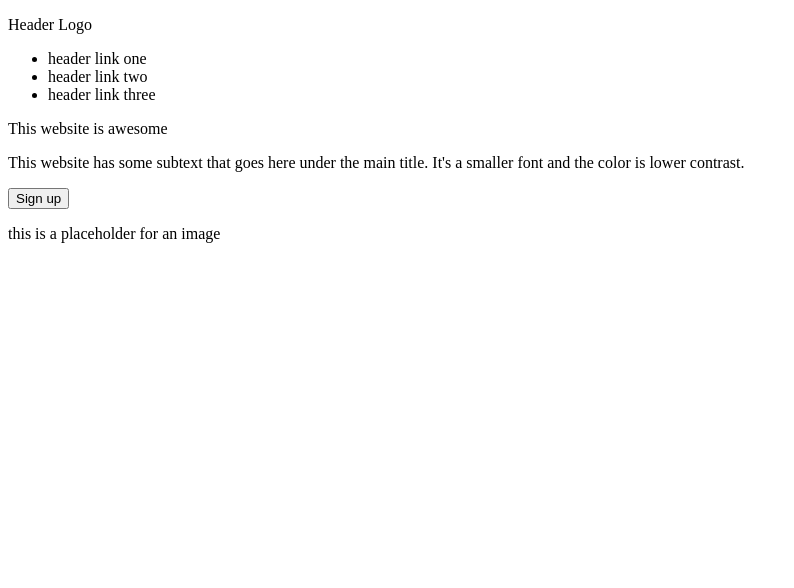
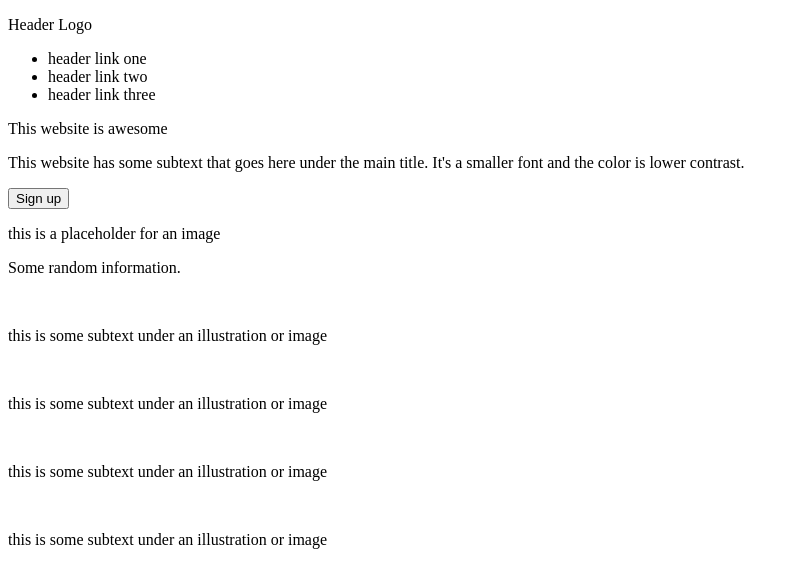
Before and after one commit to FlakkPanzer/landingpage, a plain HTML site: page index.html in a window 1280 px wide. Shown: the whole page, without its empty margins (0-794 px from the left). Drawn offline with Linux system fonts and the light colour scheme.

Commit message:
Added content to information section

```diff
--- a/index.html
+++ b/index.html
@@ -38,5 +38,28 @@
             </div>
         </div>
 
+        <div class="section-two">
+            <p>Some random information.</p>
+            <div class="info-content">
+                <div class="info-one">
+                    <img>
+                    <p class="text">this is some subtext under an illustration or image</p>
+                </div>
+                <div class="info-two">
+                    <img>
+                    <p class="text">this is some subtext under an illustration or image</p>
+                </div>
+                <div class="info-three">
+                    <img>
+                    <p class="text">this is some subtext under an illustration or image</p>
+                </div>
+                <div class="info-four">
+                    <img>
+                    <p class="text">this is some subtext under an illustration or image</p>
+                </div>
+            </div>
+        </div>
+
+
     </body>
 </html>
```
